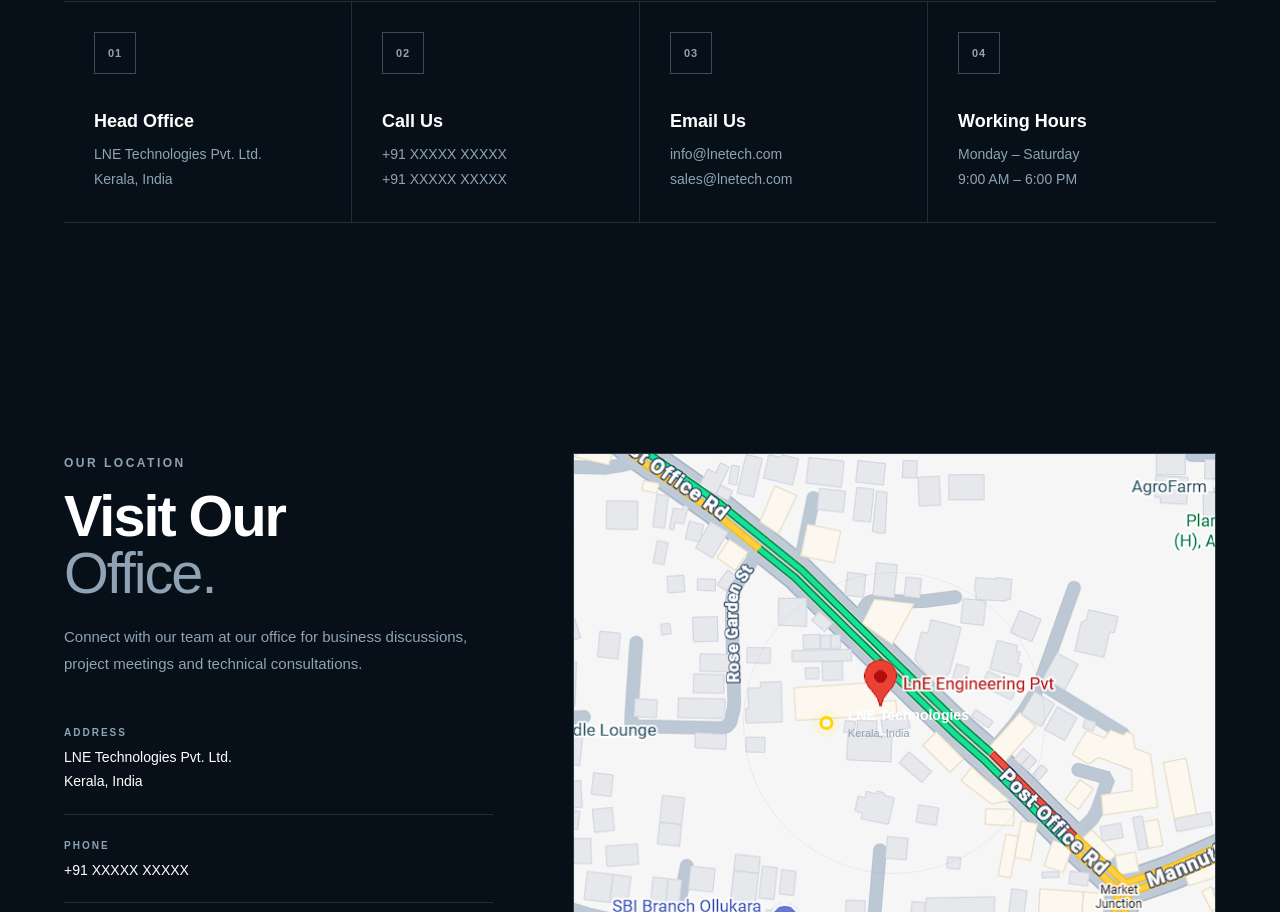
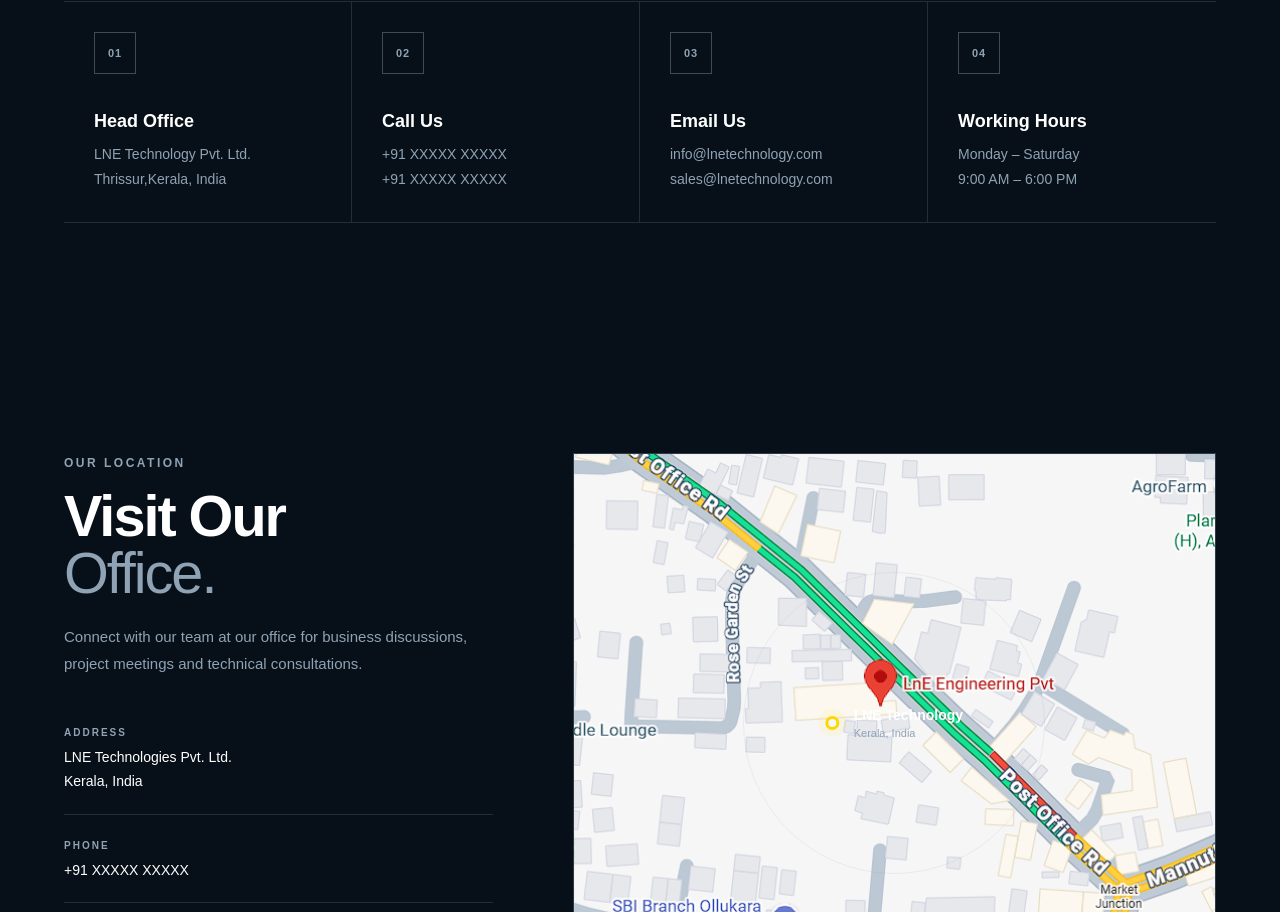
Before and after one commit to Rohitraja-k/Lne-Technology, a React (Vite) app: page /contact in a window 1280 px wide. Shown: the part 1888-2800 px from the top of the page. Built offline with nearby package versions, Linux system fonts and the light colour scheme.

Commit message:
Naming error changed( lne technologies to lne technology )

```diff
--- a/src/components/Footer.jsx
+++ b/src/components/Footer.jsx
@@ -33,7 +33,7 @@
           <div className="footer-brand">
             <Link to="/" className="footer-logo">
               LNE
-              <span>TECHNOLOGIES</span>
+              <span>TECHNOLOGY</span>
             </Link>
 
             <p>
@@ -100,7 +100,7 @@
         <div className="footer-bottom">
 
           <p>
-            © 2026 LNE Technologies. All rights reserved.
+            © 2026 LNE Technology. All rights reserved.
           </p>
 
           <div className="footer-bottom-links">
--- a/src/components/IntroSection.jsx
+++ b/src/components/IntroSection.jsx
@@ -17,7 +17,7 @@
       <div className="intro-text">
 
         <div className="intro-heading">
-          <p className="section-label">ABOUT LNE TECHNOLOGIES</p>
+          <p className="section-label">ABOUT LNE TECHNOLOGY</p>
 
           <h2>
             Engineering expertise.
@@ -31,7 +31,7 @@
         <div className="intro-content">
 
           <p className="intro-description">
-            LNE Technologies delivers comprehensive engineering and
+            LNE Technology delivers comprehensive engineering and
             technical solutions designed to meet the requirements of
             demanding industrial and commercial environments.
           </p>
@@ -43,7 +43,7 @@
           </p>
 
           <Link to  ="/about" className="intro-link">
-            Discover LNE Technologies
+            Discover LNE Technology
             <span>→</span>
           </Link>
 
--- a/src/pages/Contact.jsx
+++ b/src/pages/Contact.jsx
@@ -111,7 +111,7 @@
           <div className="contact-hero-content">
 
             <span className="contact-eyebrow">
-              CONTACT LNE TECHNOLOGIES
+              CONTACT LNE TECHNOLOGY
             </span>
 
             <h1>
@@ -504,9 +504,9 @@
                 <h3>Head Office</h3>
 
                 <p>
-                  LNE Technologies Pvt. Ltd.
+                  LNE Technology Pvt. Ltd.
                   <br />
-                  Kerala, India
+                  Thrissur,Kerala, India
                 </p>
               </div>
 
@@ -542,9 +542,9 @@
                 <h3>Email Us</h3>
 
                 <p>
-                  info@lnetech.com
+                  info@lnetechnology.com
                   <br />
-                  sales@lnetech.com
+                  sales@lnetechnology.com
                 </p>
               </div>
 
@@ -659,7 +659,7 @@
                 <div>
 
                   <strong>
-                    LNE Technologies
+                    LNE Technology
                   </strong>
 
                   <small>
```
